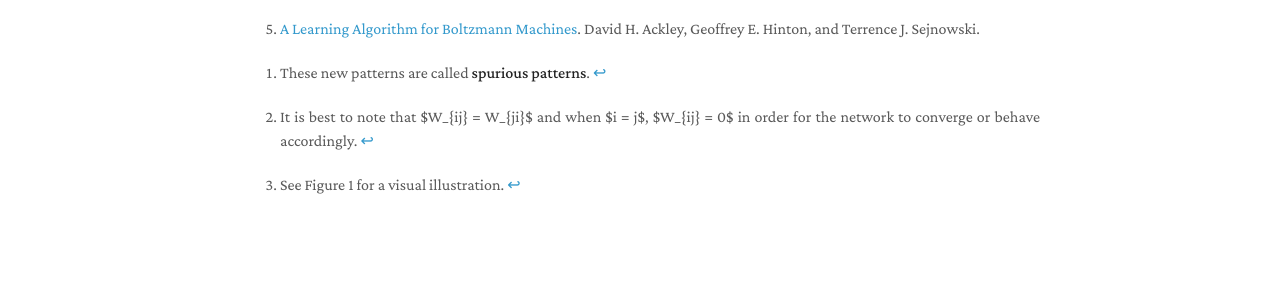
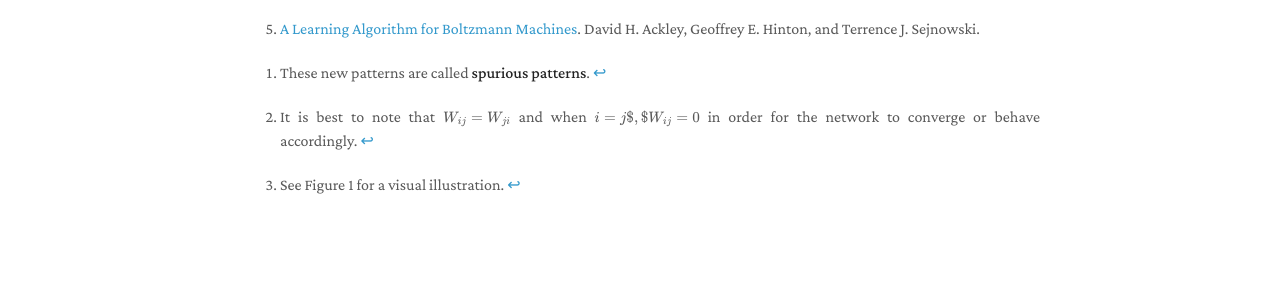
Before and after one commit to Lemon-cmd/Lemon-cmd.github.io, a Jekyll site: the page built from _posts/research/2025-12-22-hn.md, in a window 1280 px wide and 900 px high, scrolled down 2382 px. Shown: the part 549-849 px from the top of the window. Built offline with Jekyll 4.4.1, drawn with Linux system fonts in a browser that asks for light colours; a style sheet for code colours, icons or effects is not loaded.

```diff
--- a/_posts/research/2025-12-22-hn.md
+++ b/_posts/research/2025-12-22-hn.md
@@ -91,6 +91,6 @@ Overall, these systems provide an elegant platform to perform interesting studie
 
 [^1]: These new patterns are called **spurious patterns**.
 
-[^2]: It is best to note that $W_{ij} = W_{ji}$ and when $i = j$, $W_{ij} = 0$ in order for the network to converge or behave accordingly.
+[^2]: It is best to note that $$W_{ij} = W_{ji}$$ and when $$i = j$, $W_{ij} = 0$$ in order for the network to converge or behave accordingly.
 
 [^3]: See Figure 1 for a visual illustration.
```
